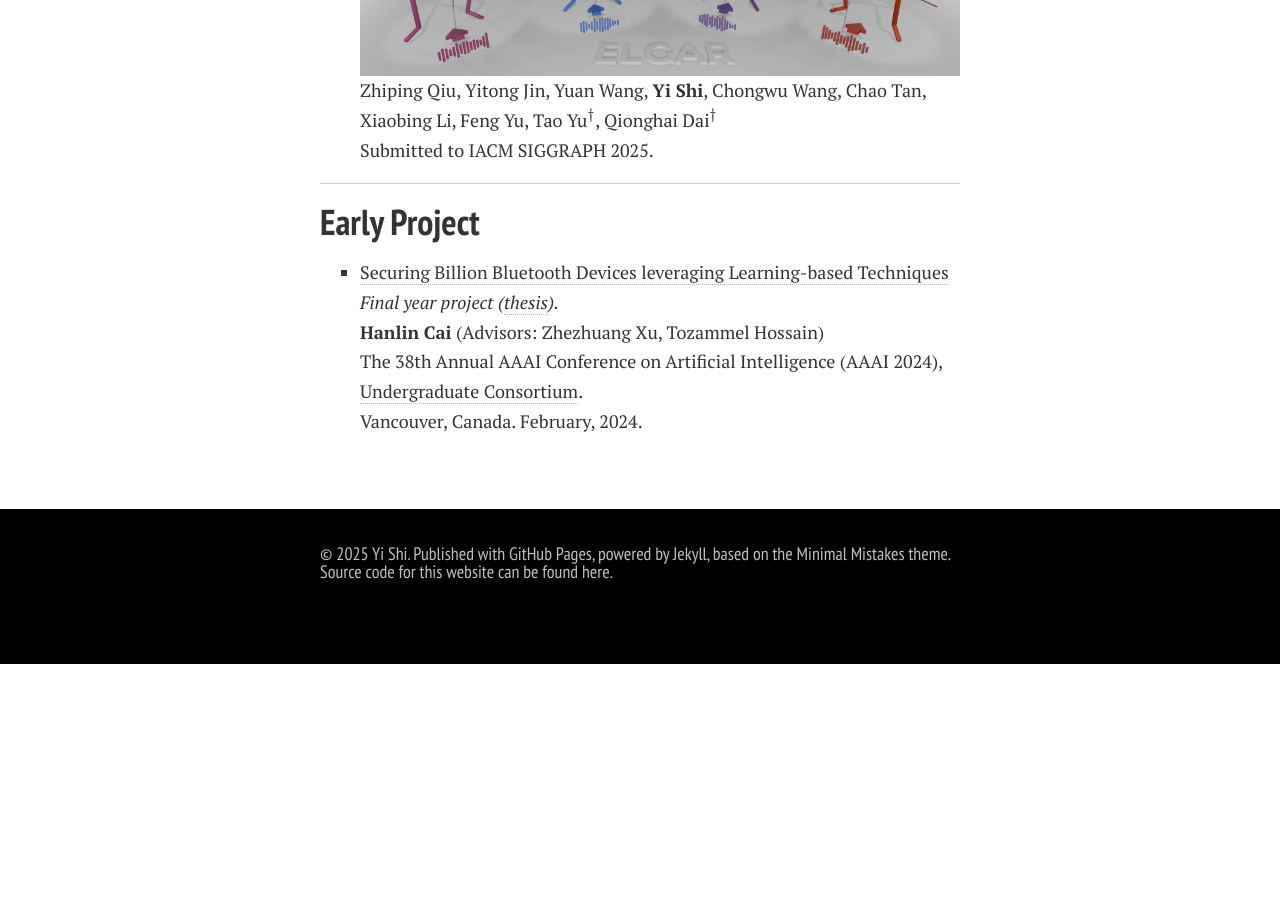
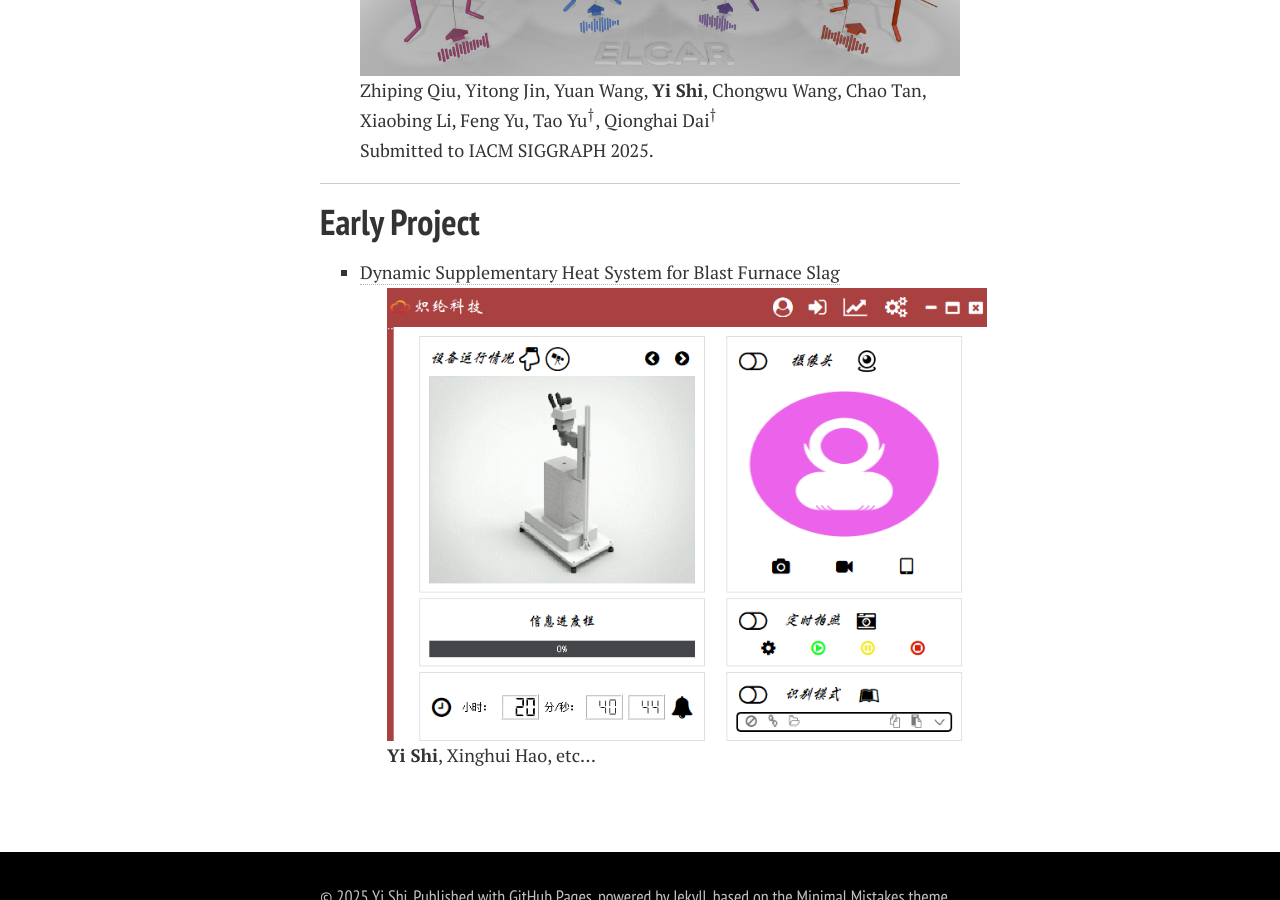
Before and after one commit to shiyi099/Billion.github.io, a Jekyll site: the page built from publications.md, in a window 1280 px wide and 900 px high, scrolled down 923 px. Built offline with Jekyll 4.4.1, drawn with Linux system fonts in a browser that asks for light colours; nearby versions of some CDN libraries; comment, search, counter and statistics services are not loaded; a style sheet for code colours, icons or effects is not loaded; before the commit the page ends 1587 px from its top, so only the background shows below that.

Commit message:
Update publications.md

```diff
--- a/publications.md
+++ b/publications.md
@@ -18,4 +18,8 @@ title: Publications
 
 ## Early Project
 
-- [Securing Billion Bluetooth Devices leveraging Learning-based Techniques](https://ojs.aaai.org/index.php/AAAI/article/view/30544)<br>*Final year project ([thesis](https://caihanlin.com/mypaper/thesis/UG-thesis.pdf)).*<br>**Hanlin Cai** (Advisors: Zhezhuang Xu, Tozammel Hossain)<br>The 38th Annual AAAI Conference on Artificial Intelligence (AAAI 2024), [Undergraduate Consortium](https://aaai.org/aaai-24-conference/undergraduate-consortium-program/).<br>Vancouver, Canada. February, 2024.<br>
+- [Dynamic Supplementary Heat System for Blast Furnace Slag](https://newstest.ncst.edu.cn/col/1393558054724/2020/12/28/1609148866922.html)<br>
+
+  ![](https://shiyi099.github.io/Billion.github.io/images/publications/ChiLunTechnology.png)
+
+  **Yi Shi**, Xinghui Hao, etc...
```
